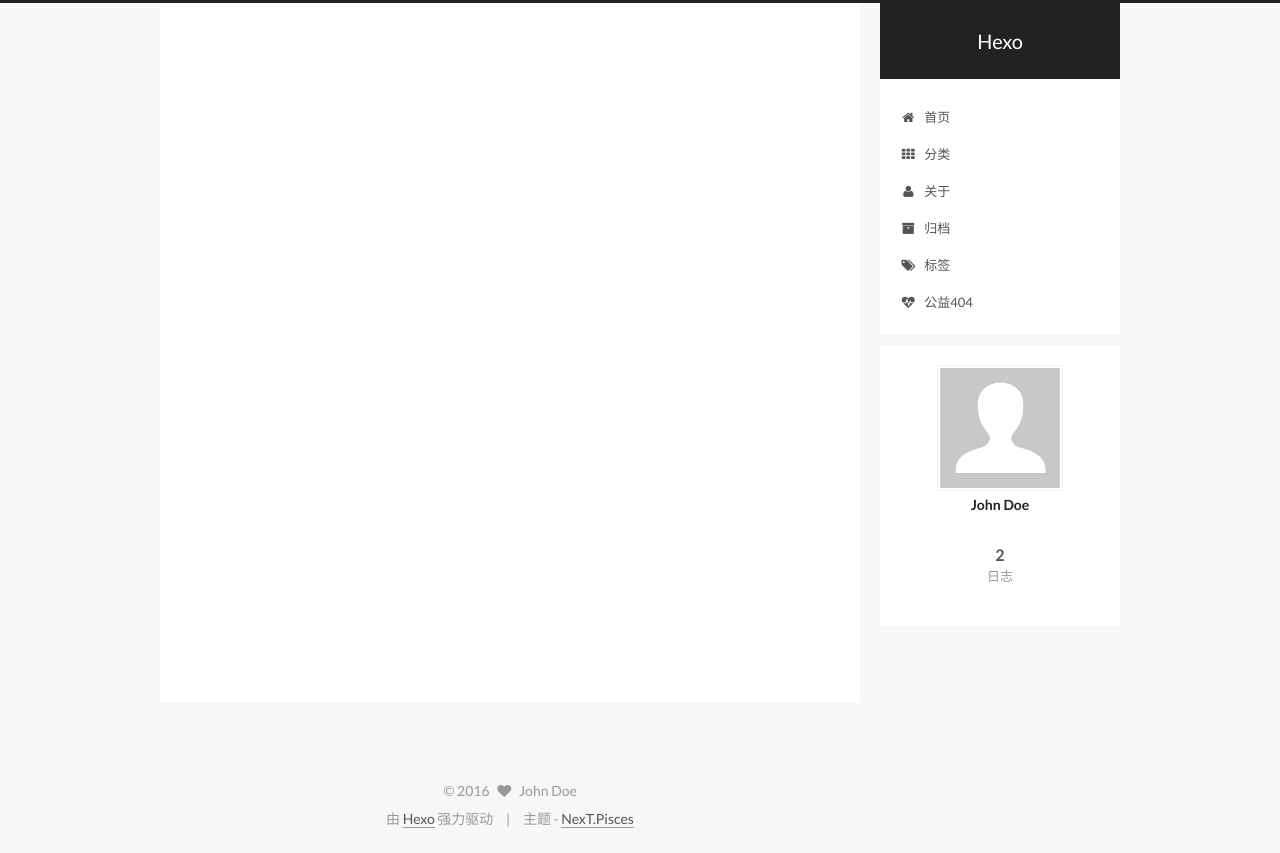
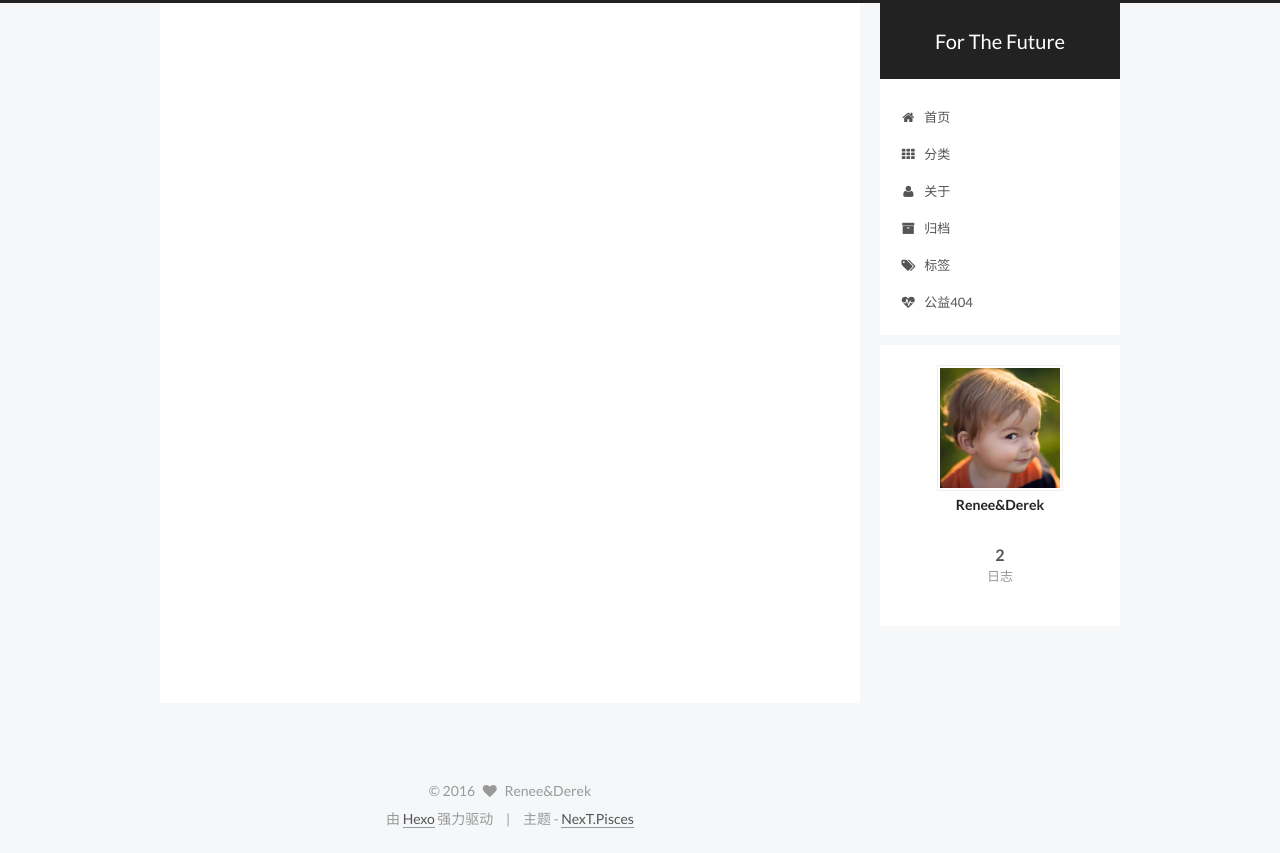
Before and after one commit to iloveleewe/iloveleewe.github.io, a plain HTML site: page myfirstpage/index.html in a window 1280 px wide. Drawn offline with Linux system fonts and the light colour scheme.

Commit message:
Site updated: 2016-08-02 17:38:41

```diff
--- a/css/main.css
+++ b/css/main.css
@@ -1549,7 +1549,7 @@ pre .javascript .function {
   width: 4px;
   height: 4px;
   border-radius: 50%;
-  background: #ff1760;
+  background: #fce4c6;
 }
 .links-of-blogroll {
   font-size: 13px;
--- a/myfirstpage/index.html
+++ b/myfirstpage/index.html
@@ -87,7 +87,7 @@
 <meta property="og:type" content="website">
 <meta property="og:title" content="myfirstpage">
 <meta property="og:url" content="http://yoursite.com/myfirstpage/index.html">
-<meta property="og:site_name" content="Hexo">
+<meta property="og:site_name" content="For The Future">
 <meta property="og:updated_time" content="2016-08-02T08:37:52.882Z">
 <meta name="twitter:card" content="summary">
 <meta name="twitter:title" content="myfirstpage">
@@ -117,7 +117,7 @@
 
 
 
-    myfirstpage | Hexo
+    myfirstpage | For The Future
 
 </title>
 </head>
@@ -150,7 +150,7 @@
   <div class="custom-logo-site-title">
     <a href="/"  class="brand" rel="start">
       <span class="logo-line-before"><i></i></span>
-      <span class="site-title">Hexo</span>
+      <span class="site-title">For The Future</span>
       <span class="logo-line-after"><i></i></span>
     </a>
   </div>
@@ -288,9 +288,9 @@
       <section class="site-overview sidebar-panel  sidebar-panel-active ">
         <div class="site-author motion-element" itemprop="author" itemscope itemtype="http://schema.org/Person">
           <img class="site-author-image" itemprop="image"
-               src="/images/avatar.gif"
-               alt="John Doe" />
-          <p class="site-author-name" itemprop="name">John Doe</p>
+               src="/uploads/avatar.png"
+               alt="Renee&Derek" />
+          <p class="site-author-name" itemprop="name">Renee&Derek</p>
           <p class="site-description motion-element" itemprop="description"></p>
         </div>
         <nav class="site-state motion-element">
@@ -340,7 +340,7 @@
   <span class="with-love">
     <i class="fa fa-heart"></i>
   </span>
-  <span class="author" itemprop="copyrightHolder">John Doe</span>
+  <span class="author" itemprop="copyrightHolder">Renee&Derek</span>
 </div>
 
 <div class="powered-by">
```
Also changed, not shown: 2016/08/02/hello-world/index.html (+7 -7 lines), 2016/08/02/myfirstpost/index.html (+9 -9 lines), archives/2016/08/index.html (+9 -9 lines), archives/2016/index.html (+9 -9 lines), archives/index.html (+9 -9 lines), index.html (+9 -9 lines), uploads/avatar.png (added).
